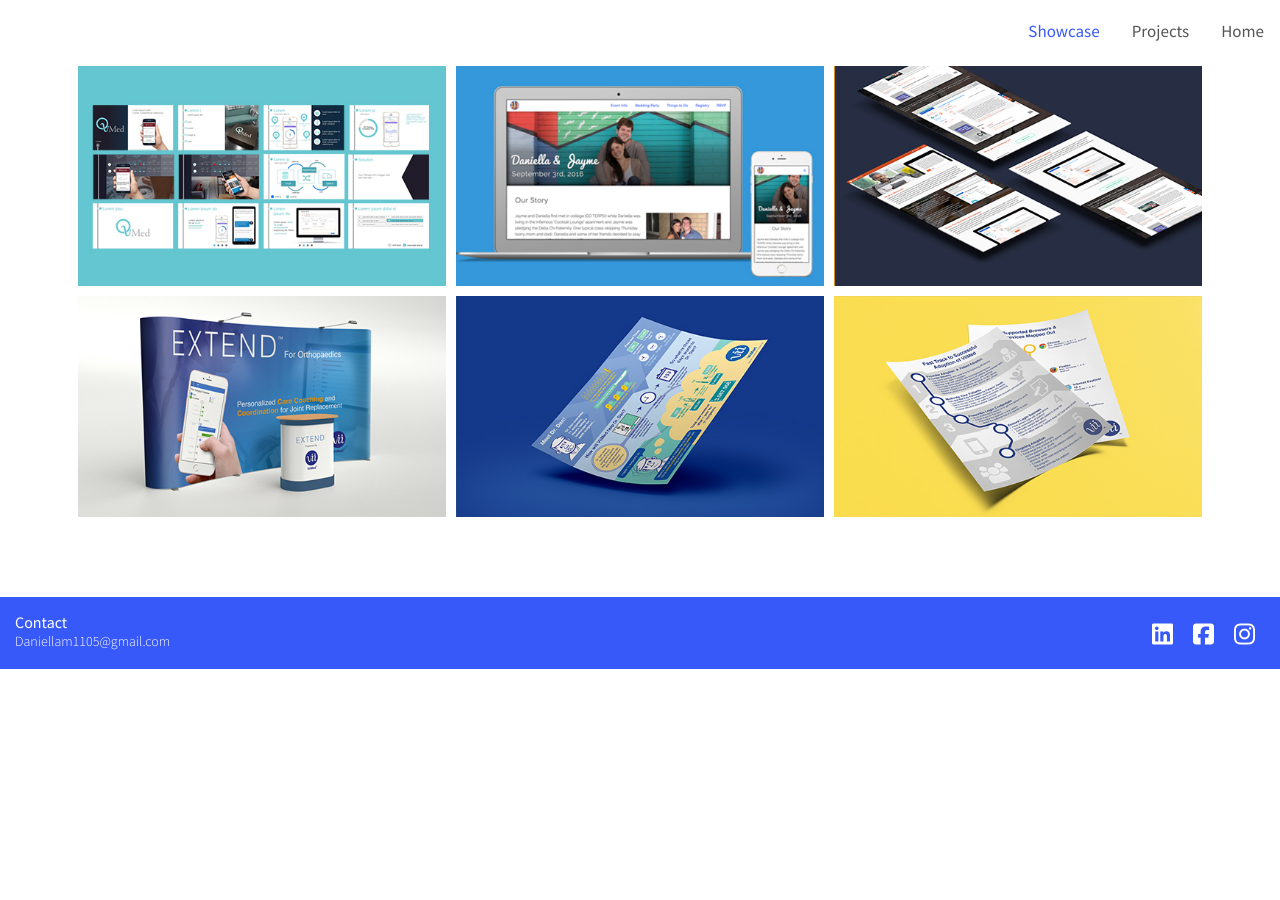
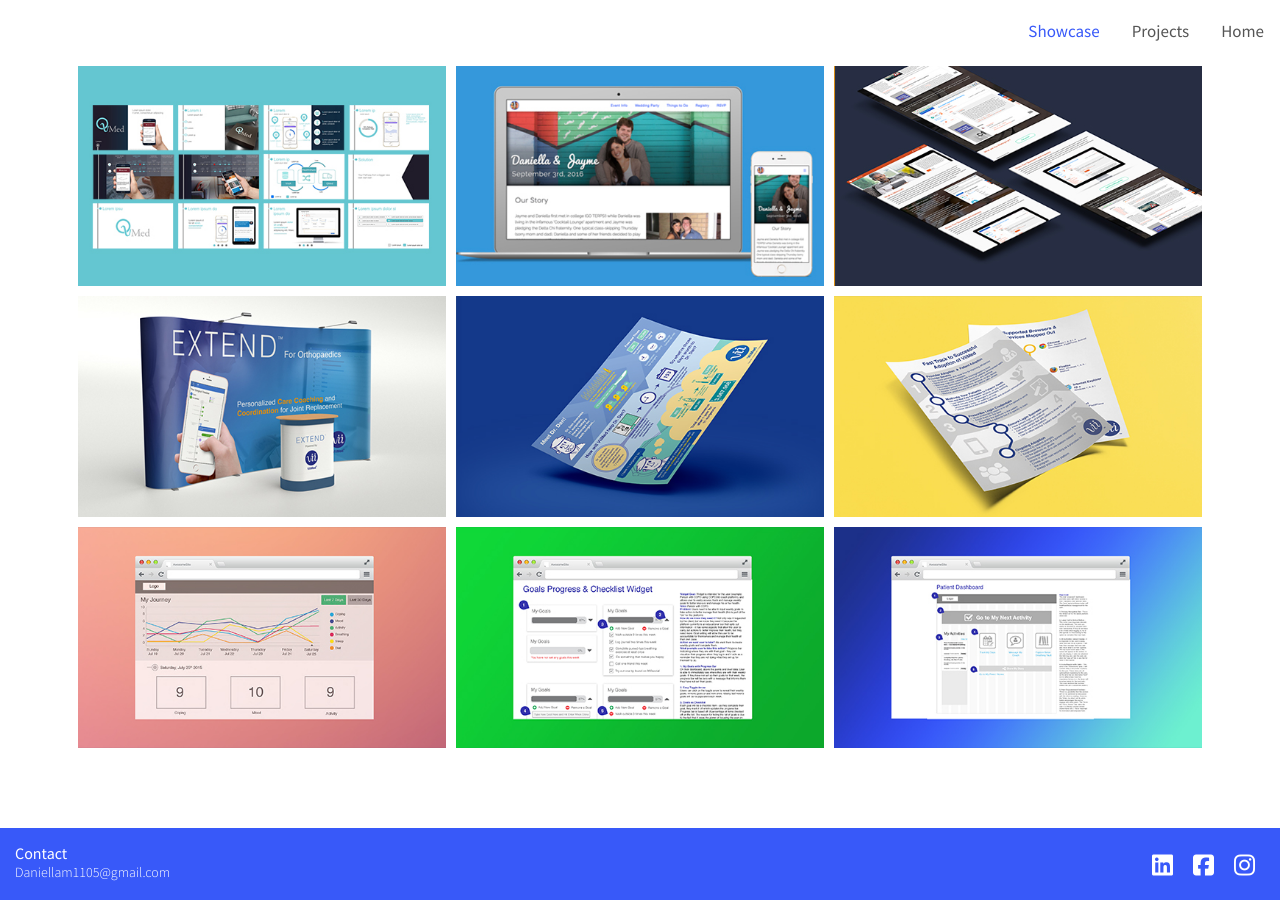
Before and after one commit to dmarooney1105/dmarooney1105.github.io, a Jekyll site: the page showcase.html, which Jekyll copies as it is, in a window 1280 px wide and 900 px high, scrolled down 1340 px. Built offline with Jekyll 4.4.1, drawn with Linux system fonts in a browser that asks for light colours; nearby versions of some CDN libraries; before the commit the page ends 2009 px from its top, so only the background shows below that.

Commit message:
Add files via upload

```diff
--- a/feed.xml
+++ b/feed.xml
@@ -1,4 +1,4 @@
-<?xml version="1.0" encoding="utf-8"?><feed xmlns="http://www.w3.org/2005/Atom" ><generator uri="http://jekyllrb.com" version="3.4.0">Jekyll</generator><link href="/feed.xml" rel="self" type="application/atom+xml" /><link href="/" rel="alternate" type="text/html" /><updated>2017-03-09T16:48:06-05:00</updated><id>/</id><title type="html">Daniella Marooney Portfolio</title><subtitle>Write an awesome description for your new site here. You can edit this line in _config.yml. It will appear in your document head meta (for Google search results) and in your feed.xml site description.
+<?xml version="1.0" encoding="utf-8"?><feed xmlns="http://www.w3.org/2005/Atom" ><generator uri="http://jekyllrb.com" version="3.4.0">Jekyll</generator><link href="/feed.xml" rel="self" type="application/atom+xml" /><link href="/" rel="alternate" type="text/html" /><updated>2017-03-09T17:47:11-05:00</updated><id>/</id><title type="html">Daniella Marooney Portfolio</title><subtitle>Write an awesome description for your new site here. You can edit this line in _config.yml. It will appear in your document head meta (for Google search results) and in your feed.xml site description.
 </subtitle><entry><title type="html">Welcome to Jekyll!</title><link href="/jekyll/update/2017/03/01/welcome-to-jekyll.html" rel="alternate" type="text/html" title="Welcome to Jekyll!" /><published>2017-03-01T12:47:42-05:00</published><updated>2017-03-01T12:47:42-05:00</updated><id>/jekyll/update/2017/03/01/welcome-to-jekyll</id><content type="html" xml:base="/jekyll/update/2017/03/01/welcome-to-jekyll.html">&lt;p&gt;You’ll find this post in your &lt;code class=&quot;highlighter-rouge&quot;&gt;_posts&lt;/code&gt; directory. Go ahead and edit it and re-build the site to see your changes. You can rebuild the site in many different ways, but the most common way is to run &lt;code class=&quot;highlighter-rouge&quot;&gt;jekyll serve&lt;/code&gt;, which launches a web server and auto-regenerates your site when a file is updated.&lt;/p&gt;
 
 &lt;p&gt;To add new posts, simply add a file in the &lt;code class=&quot;highlighter-rouge&quot;&gt;_posts&lt;/code&gt; directory that follows the convention &lt;code class=&quot;highlighter-rouge&quot;&gt;YYYY-MM-DD-name-of-post.ext&lt;/code&gt; and includes the necessary front matter. Take a look at the source for this post to get an idea about how it works.&lt;/p&gt;
--- a/showcase.html
+++ b/showcase.html
@@ -258,6 +258,39 @@
             </a>
           </div>
 
+          <div class="cell">
+          <a href="/images/showcase/journal-wireframe.pdf" target="_blank">
+            <img src="/images/showcase/journal-wireframe.jpg" alt="Wireframe for Patient Health Journal" class="responsive-image" />
+            <div class="overlay">
+              <div class="overlaytext">Wireframe for Patient Health Journal
+              <p>Wireframe</p>
+              <p style="font-size:14px;">Illustrator</p></div>
+            </div>
+            </a>
+          </div>
+
+          <div class="cell">
+          <a href="/images/showcase/goals-uidoc.pdf" target="_blank">
+            <img src="/images/showcase/goals-wireframe.jpg" alt="Wireframe for Patient Goals Feature" class="responsive-image" />
+            <div class="overlay">
+              <div class="overlaytext">Wireframe for Patient Goals Feature
+              <p>Wireframe</p>
+              <p style="font-size:14px;">Illustrator</p></div>
+            </div>
+            </a>
+          </div>
+
+          <div class="cell">
+          <a href="/images/showcase/dashboard-doc.pdf" target="_blank">
+            <img src="/images/showcase/dash-wire.jpg" alt="Wireframe for Patient Dashboard" class="responsive-image" />
+            <div class="overlay">
+              <div class="overlaytext">Wireframe for Patient Dashboard
+              <p>Wireframe</p>
+              <p style="font-size:14px;">Illustrator</p></div>
+            </div>
+            </a>
+          </div>
+
       </div>
   </div>
 </center>
```
